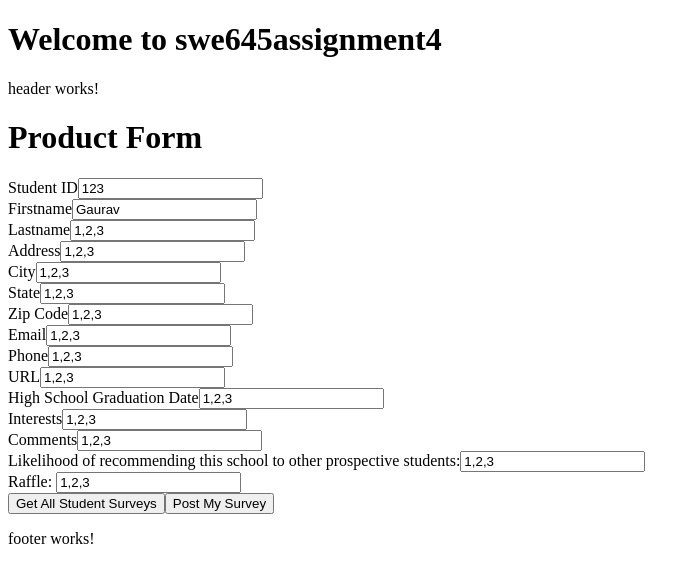
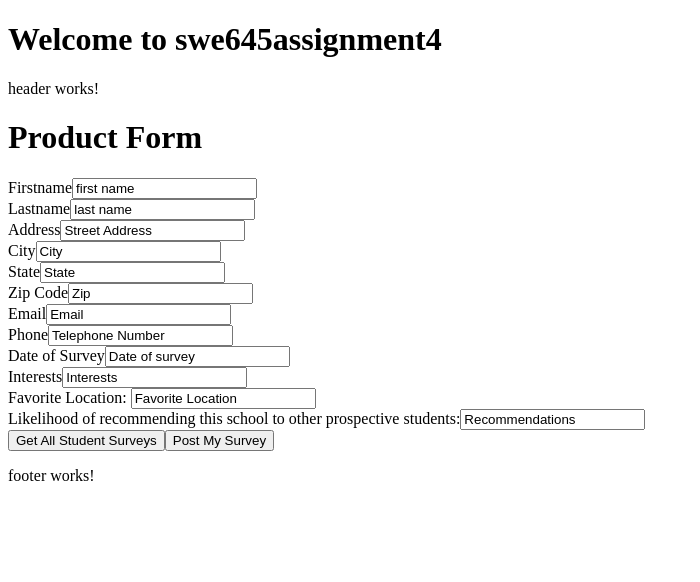
Before and after one commit to GauravBahl/angular_dynamodb_aws, an Angular app in the folder swe645assignment4/: page / in a window 1280 px wide. Shown: the top 582 px of the page, without its empty margins (0-700 px from the left). Built offline with nearby package versions, Linux system fonts and the light colour scheme; no server answers.

Commit message:
post and get works

```diff
--- a/swe645assignment4/src/app/student-survey-form/Student.ts
+++ b/swe645assignment4/src/app/student-survey-form/Student.ts
@@ -1,20 +1,20 @@
 export class Student {
    constructor (
-      public studentid: number,
-      public firstname: string,
-      public lastname: string,
-      public address: string,
+      public first_name: string,
+      public last_name: string,
+      public street_address: string,
       public city: string,
       public state: string,
       public zip: string,
       public email: string,
-      public phone: string,
-      public url: string,
-      public graddate: string,
-      public interests: string,
-      public comments: string,
-      public recommendation: string,
-      public raffle: string
+      public telephone_number: string,
+      //public url: string,
+      public date_of_survey: string,
+      public hobbies: string,
+      //public comments: string,
+      public recommend: string,
+      public favLocation: string,
+      //public raffle: string
    )
    {}
 }
--- a/swe645assignment4/src/app/student-survey-form/student-survey-form.component.html
+++ b/swe645assignment4/src/app/student-survey-form/student-survey-form.component.html
@@ -2,83 +2,67 @@
    <h1>Product Form</h1>
    <form>
       <div class = "form-group">
-         <label for = "studentid">Student ID</label>
-         <input type = "text" class = "form-control" id = "id" required
-            [(ngModel)] = "model.studentid" name = "studentid">
-      </div>
-
-      <div class = "form-group">
          <label for = "firstname">Firstname</label>
-         <input type = "text" class = "form-control" id = "firstname"
-            [(ngModel)] = "model.firstname" name = "firstname">
+         <input type = "text" class = "form-control" id = "first_name"
+            [(ngModel)] = "model.first_name" name = "first_name">
       </div>
 
       <div class = "form-group">
          <label for = "lastname">Lastname</label>
-         <input type = "text" class = "form-control" id = "lastname"
-            [(ngModel)] = "model.lastname" name = "lastname">
+         <input type = "text" class = "form-control" id = "last_name"
+            [(ngModel)] = "model.last_name" name = "last_name">
       </div>
 
       <div class = "form-group">
          <label for = "a">Address</label>
-         <input type = "text" class = "form-control" id = "lastname"
-            [(ngModel)] = "model.address" name = "lastname">
+         <input type = "text" class = "form-control" id = "street_address"
+            [(ngModel)] = "model.street_address" name = "street_address">
       </div>
 
       <div class = "form-group">
          <label for = "name">City</label>
-         <input type = "text" class = "form-control" id = "lastname"
-            [(ngModel)] = "model.city" name = "lastname">
+         <input type = "text" class = "form-control" id = "city"
+            [(ngModel)] = "model.city" name = "city">
       </div>
       <div class = "form-group">
         <label for = "name">State</label>
-        <input type = "text" class = "form-control" id = "lastname"
-           [(ngModel)] = "model.state" name = "lastname">
+        <input type = "text" class = "form-control" id = "state"
+           [(ngModel)] = "model.state" name = "state">
      </div>
      <div class = "form-group">
         <label for = "name">Zip Code</label>
-        <input type = "text" class = "form-control" id = "lastname"
-           [(ngModel)] = "model.zip" name = "lastname">
+        <input type = "text" class = "form-control" id = "zip"
+           [(ngModel)] = "model.zip" name = "zip">
      </div>
      <div class = "form-group">
         <label for = "name">Email</label>
-        <input type = "text" class = "form-control" id = "lastname"
-           [(ngModel)] = "model.email" name = "lastname">
+        <input type = "text" class = "form-control" id = "email"
+           [(ngModel)] = "model.email" name = "email">
      </div>
      <div class = "form-group">
         <label for = "name">Phone</label>
-        <input type = "text" class = "form-control" id = "lastname"
-           [(ngModel)] = "model.phone" name = "lastname">
+        <input type = "text" class = "form-control" id = "telephone_number"
+           [(ngModel)] = "model.telephone_number" name = "telephone_number">
      </div>
      <div class = "form-group">
-        <label for = "name">URL</label>
-        <input type = "text" class = "form-control" id = "lastname"
-           [(ngModel)] = "model.url" name = "lastname">
-     </div>
-     <div class = "form-group">
-        <label for = "name">High School Graduation Date</label>
-        <input type = "text" class = "form-control" id = "lastname"
-           [(ngModel)] = "model.graddate" name = "lastname">
+        <label for = "name">Date of Survey</label>
+        <input type = "text" class = "form-control" id = "date_of_survey"
+           [(ngModel)] = "model.date_of_survey" name = "date_of_survey">
      </div>
      <div class = "form-group">
         <label for = "name">Interests</label>
-        <input type = "text" class = "form-control" id = "lastname"
-           [(ngModel)] = "model.interests" name = "lastname">
+        <input type = "text" class = "form-control" id = "hobbies"
+           [(ngModel)] = "model.hobbies" name = "hobbies">
      </div>
      <div class = "form-group">
-        <label for = "name">Comments</label>
-        <input type = "text" class = "form-control" id = "lastname"
-           [(ngModel)] = "model.comments" name = "lastname">
-     </div>
+            <label for = "name">Favorite Location: </label>
+            <input type = "text" class = "form-control" id = "favLocation"
+               [(ngModel)] = "model.favLocation" name = "favLocation">
+         </div>
      <div class = "form-group">
         <label for = "name">Likelihood of recommending this school to other prospective students:</label>
-        <input type = "text" class = "form-control" id = "lastname"
-           [(ngModel)] = "model.recommendation" name = "lastname">
-     </div>
-     <div class = "form-group">
-        <label for = "name">Raffle: </label>
-        <input type = "text" class = "form-control" id = "lastname"
-           [(ngModel)] = "model.raffle" name = "lastname">
+        <input type = "text" class = "form-control" id = "recommend"
+           [(ngModel)] = "model.recommend" name = "recommend">
      </div>
    </form>
 
--- a/swe645assignment4/src/app/student-survey-form/student-survey-form.component.ts
+++ b/swe645assignment4/src/app/student-survey-form/student-survey-form.component.ts
@@ -12,7 +12,7 @@ export class StudentSurveyFormComponent implements OnInit {
 
    //model = new Product(1,'ProductA');
 
-  model = new Student(123,"Gaurav", "Bahl", "123 Hello Court", "Reston", "VA", "20190", "gbahl30@gmail.com", "123-123-1223", "www.example.com", "12/02/2019", "soccer", "no comments", "very likely", "1,2,3");
+  model = new Student("first name", "last name", "Street Address", "City", "State", "Zip", "Email", "Telephone Number", "Date of survey", "Interests", "Recommendations", "Favorite Location");
 
   constructor (private http: HttpClient) {  }
 
@@ -24,9 +24,10 @@ export class StudentSurveyFormComponent implements OnInit {
     let obs = this.http.get('https://12ly4umjs5.execute-api.us-east-1.amazonaws.com/prod/student');
     obs.subscribe((response) => console.log(response));
   }
-  onPost(Student) {
+  onPost() {
     // add some header
-    let obs = this.http.post('https://12ly4umjs5.execute-api.us-east-1.amazonaws.com/prod/student/', Student);
+    console.log(this.model);
+    let obs = this.http.post('https://12ly4umjs5.execute-api.us-east-1.amazonaws.com/prod/student/', this.model);
     obs.subscribe((response) => console.log(response));
   }
 }
```
